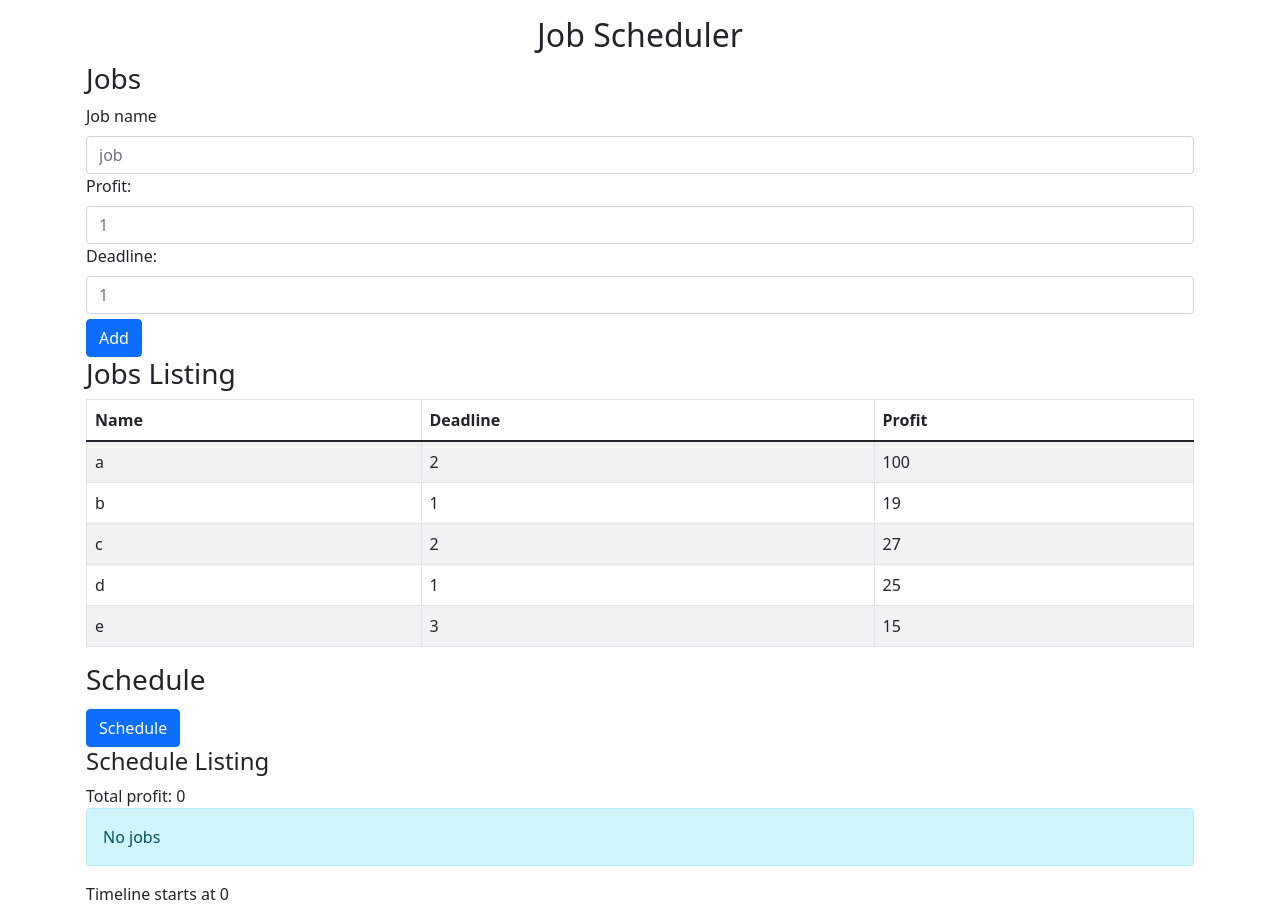
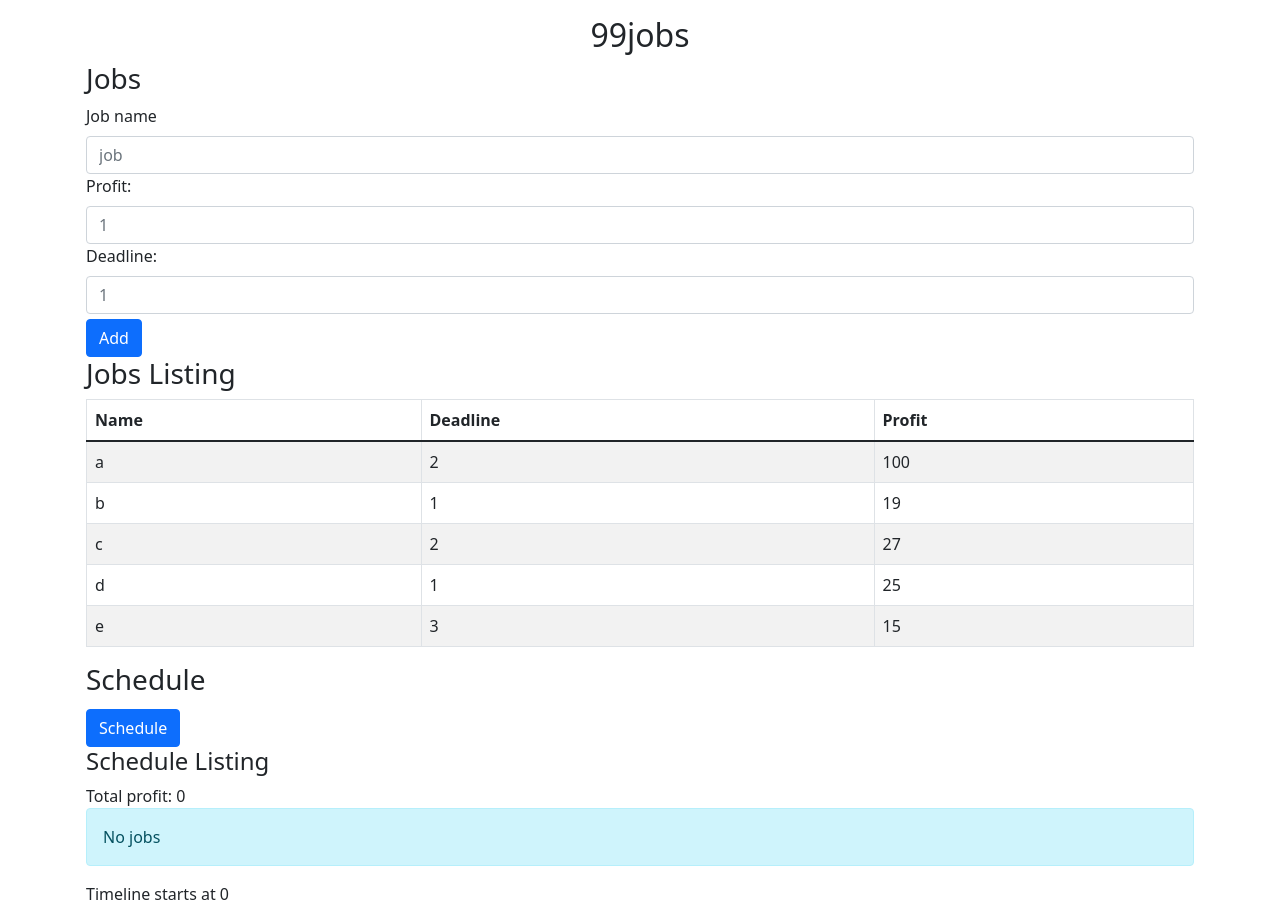
Before and after one commit to projeto-de-algoritmos/Greed_99jobs, a React (Create React App) app: page / in a window 1280 px wide. Built offline with nearby package versions, Linux system fonts and the light colour scheme.

Commit message:
adds video

```diff
--- a/src/App.js
+++ b/src/App.js
@@ -32,7 +32,7 @@ const App = () => {
   return (
     <Container className="p-3">
       <Jumbotron>
-        <h2 className="header">Job Scheduler</h2>
+        <h2 className="header">99jobs</h2>
         <h3>Jobs</h3>
         <ItemForm updateJobs={updateJobs} />
       </Jumbotron>
```
Also changed, not shown: 1 other file (tests, documents, lock files or other folders).
